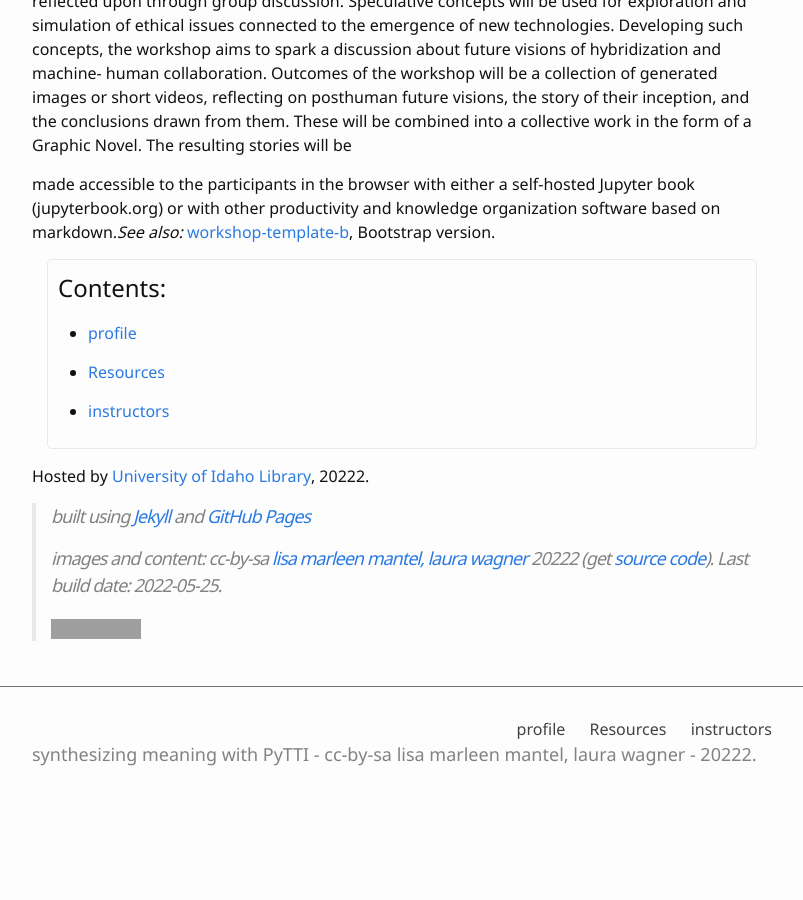
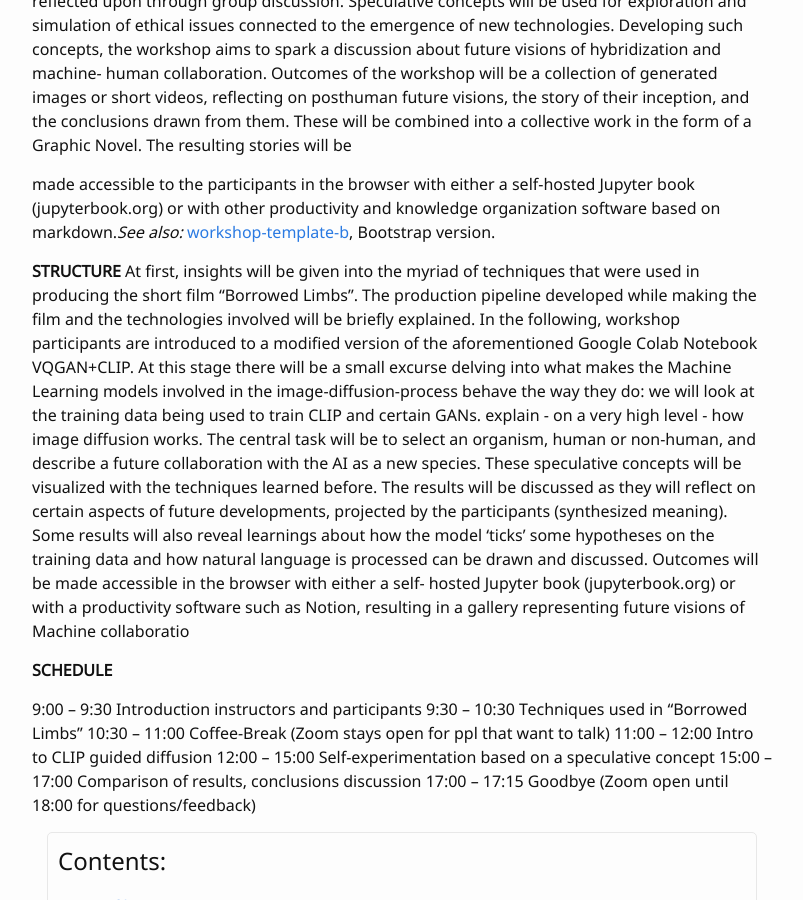
Before and after one commit to laurajul/pytti-workshop, a Jekyll site: the page built from index.md, in a window 1280 px wide and 900 px high, scrolled down 1600 px. Shown: the whole window, without its empty margins (238-1041 px from the left). Built offline with Jekyll 4.4.1, drawn with Linux system fonts in a browser that asks for light colours; before the commit the page ends 2413 px from its top, so only the background shows below that; grey boxes are pictures that could not be loaded.

Commit message:
Update index.md

```diff
--- a/index.md
+++ b/index.md
@@ -45,9 +45,33 @@ made accessible to the participants in the browser with either a self-hosted Jup
 or with other productivity and knowledge organization software based on markdown.*See also:* [workshop-template-b](https://evanwill.github.io/workshop-template-b/), Bootstrap version.
 
 
+**STRUCTURE**
+At first, insights will be given into the myriad of techniques that were used in producing the short film
+“Borrowed Limbs”. The production pipeline developed while making the film and the technologies involved
+will be briefly explained. In the following, workshop participants are introduced to a modified version of the
+aforementioned Google Colab Notebook VQGAN+CLIP. At this stage there will be a small excurse delving
+into what makes the Machine Learning models involved in the image-diffusion-process behave the way they
+do: we will look at the training data being used to train CLIP and certain GANs. explain - on a very high
+level - how image diffusion works. The central task will be to select an organism, human or non-human, and
+describe a future collaboration with the AI as a new species. These speculative concepts will be visualized
+with the techniques learned before. The results will be discussed as they will reflect on certain aspects of
+future developments, projected by the participants (synthesized meaning). Some results will also reveal
+learnings about how the model ‘ticks’ some hypotheses on the training data and how natural language is
+processed can be drawn and discussed. Outcomes will be made accessible in the browser with either a self-
+hosted Jupyter book (jupyterbook.org) or with a productivity software such as Notion, resulting in a gallery
+representing future visions of Machine collaboratio
 
 
 
+**SCHEDULE**
+
+9:00 – 9:30 Introduction instructors and participants
+9:30 – 10:30 Techniques used in “Borrowed Limbs”
+10:30 – 11:00 Coffee-Break (Zoom stays open for ppl that want to talk)
+11:00 – 12:00 Intro to CLIP guided diffusion
+12:00 – 15:00 Self-experimentation based on a speculative concept
+15:00 – 17:00 Comparison of results, conclusions discussion
+17:00 – 17:15 Goodbye (Zoom open until 18:00 for questions/feedback)
 <div class="toc" markdown="1">
 ## Contents:
 
```
